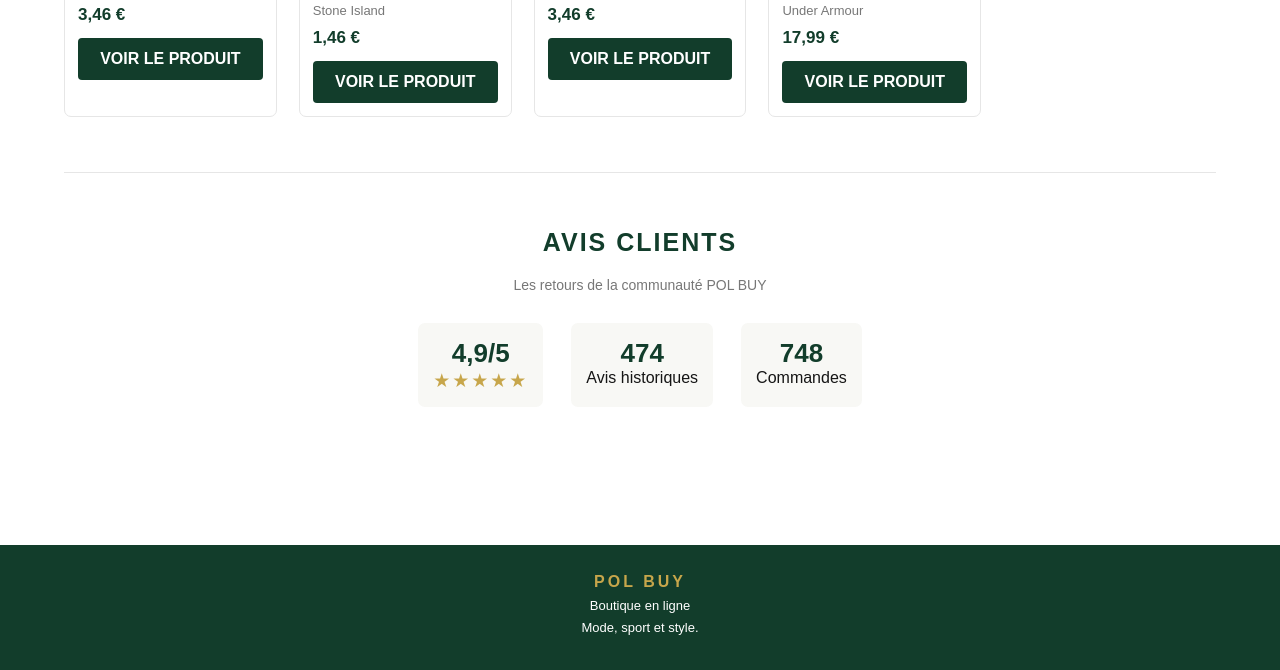
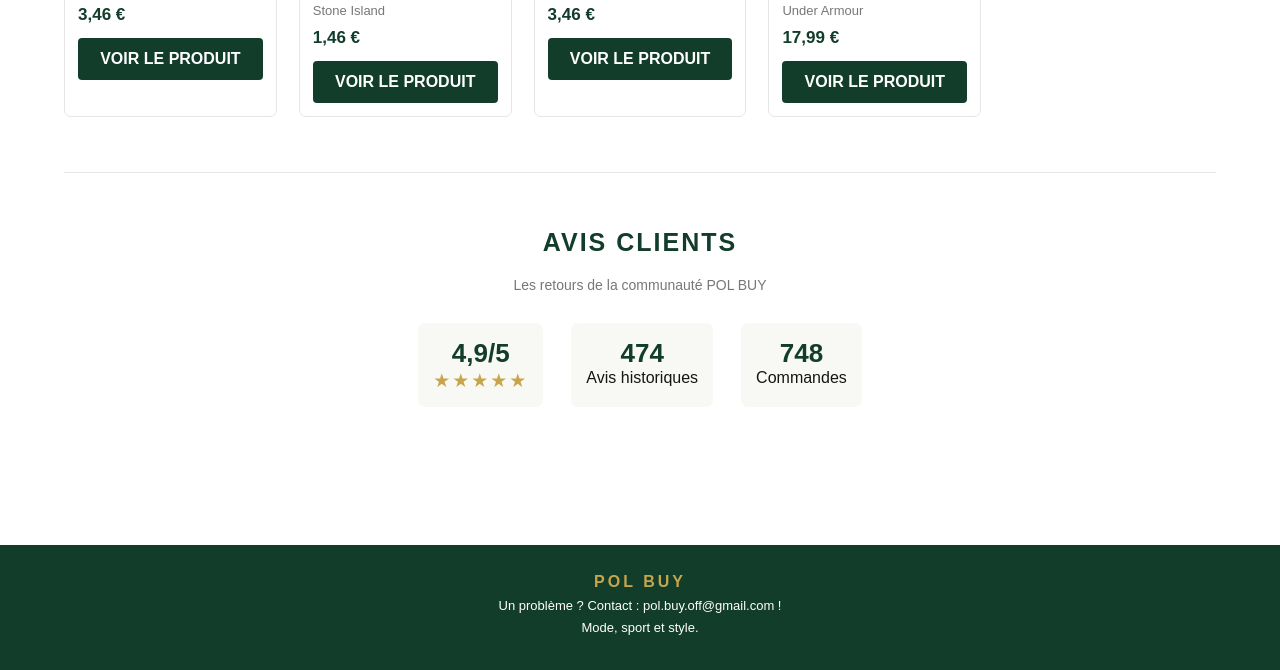
Before and after one commit to POL-BUY/POL-BUY, a plain HTML site: page index.html in a window 1280 px wide. Shown: the part 1792-2462 px from the top of the page. Drawn offline with nearby package versions, Linux system fonts and the light colour scheme; no server answers.

Commit message:
Update index.html

```diff
--- a/index.html
+++ b/index.html
@@ -64,7 +64,7 @@
   <div class="overlay" id="cart-overlay"><div class="modal"><button class="close-btn" data-close="cart-overlay">FERMER</button><h2>Mon panier</h2><div id="cart-items"></div><div id="cart-total"></div><div id="checkout-area"></div></div></div>
   <div class="overlay" id="account-overlay"><div class="modal"><button class="close-btn" data-close="account-overlay">FERMER</button><h2>Mon compte</h2><div id="account-content"></div></div></div>
   <div class="overlay" id="admin-overlay"><div class="modal"><button class="close-btn" data-close="admin-overlay">FERMER</button><h2>Administration POL BUY</h2><div id="admin-content"></div></div></div>
-  <footer><strong>POL BUY</strong><p>Boutique en ligne</p><p>Mode, sport et style.</p></footer>
+  <footer><strong>POL BUY</strong><p>Un problème ? Contact : pol.buy.off@gmail.com !</p><p>Mode, sport et style.</p></footer>
   <script type="module" src="./app.js"></script>
 </body>
 </html>
```
